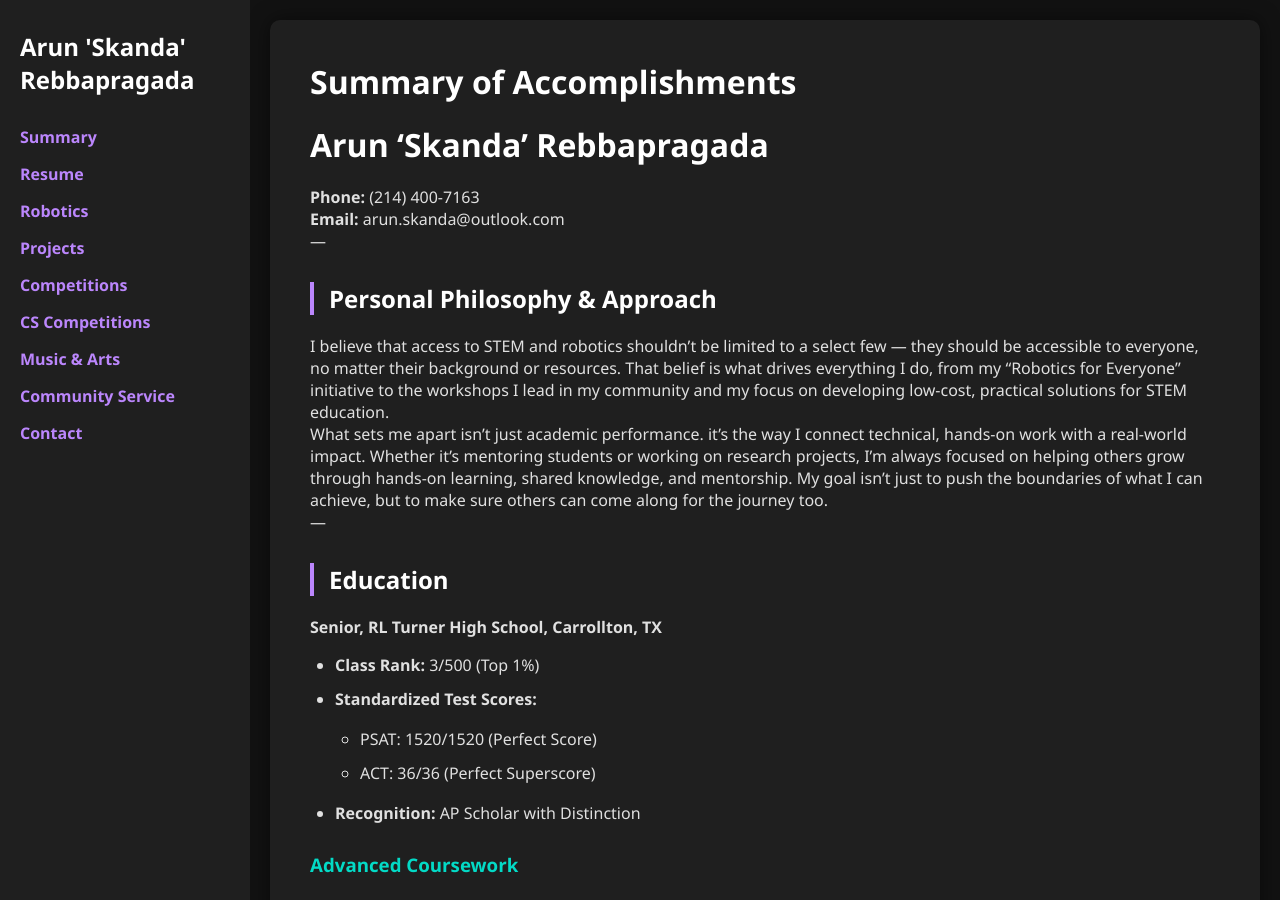
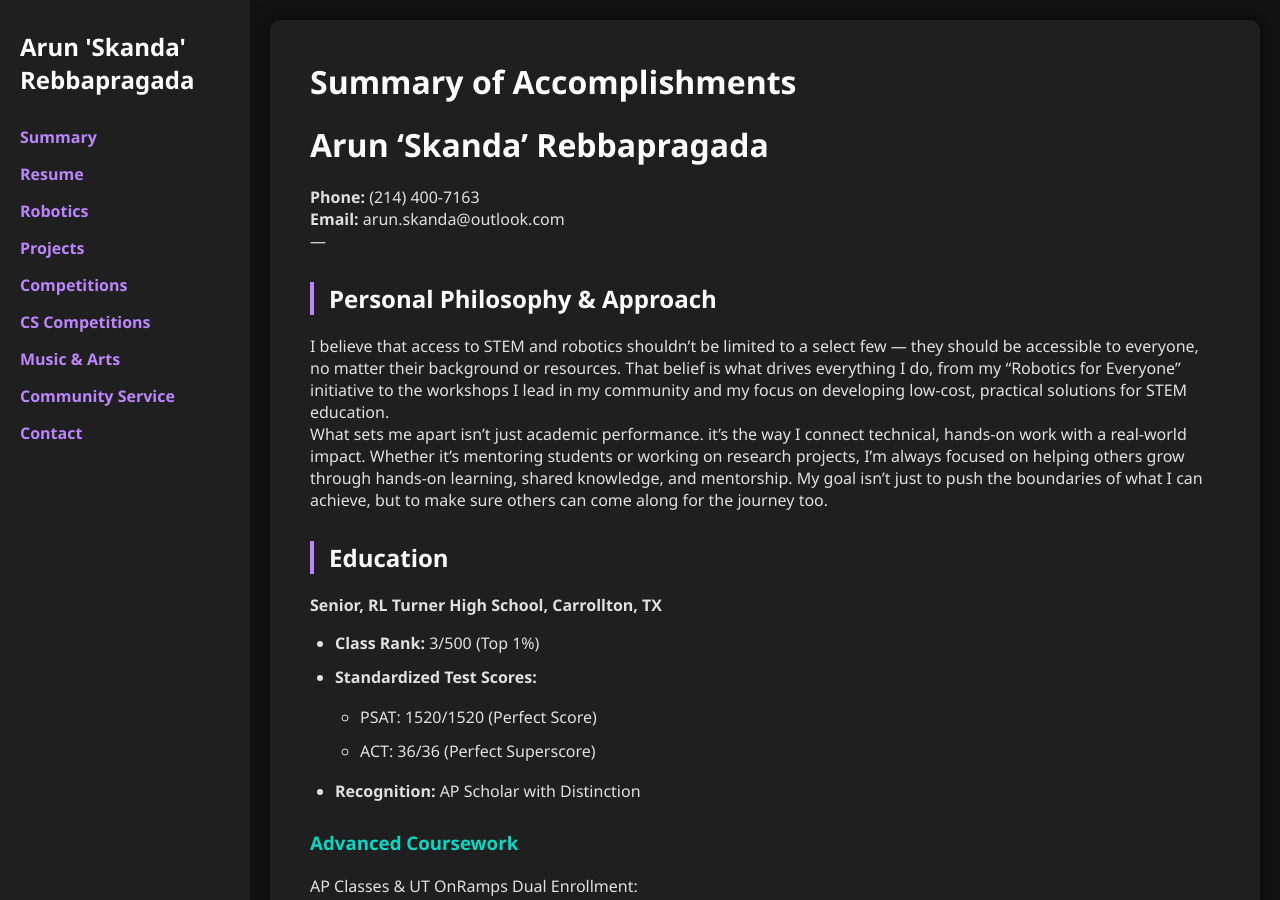
Before and after one commit to skandacode/skandacode.github.io, a Jekyll site: the page built from summary.md, in a window 1280 px wide and 900 px high. Built offline with Jekyll 4.4.1, drawn with Linux system fonts in a browser that asks for light colours.

Commit message:
Update summary.md

```diff
--- a/summary.md
+++ b/summary.md
@@ -16,7 +16,6 @@ I believe that access to STEM and robotics shouldn’t be limited to a select fe
 
 What sets me apart isn’t just academic performance. it's the way I connect technical, hands-on work with a real-world impact. Whether it’s mentoring students or working on research projects, I’m always focused on helping others grow through hands-on learning, shared knowledge, and mentorship. My goal isn’t just to push the boundaries of what I can achieve, but to make sure others can come along for the journey too.
 <br>
----
 
 ## Education
 
@@ -97,7 +96,6 @@ Designed, constructed, and presented a lunar rover featuring:
 
 *For detailed technical specifications, see my [complete projects page](projects.md)*
 <br>
----
 
 ## Professional Experience
 
@@ -116,8 +114,7 @@ Designed, constructed, and presented a lunar rover featuring:
 **Pattern Discovery and Machine Learning Laboratory**
 - **Vehicle Trajectory Prediction:** Developed and implemented a PyTorch-based Convolutional Neural Network to predict vehicle movement patterns with 83% accuracy
 - **Autonomous Vehicle Safety:** Created reinforcement learning algorithms to enable autonomous vehicles to avoid collisions by anticipating other vehicles' trajectories
-
----
+<br>
 
 ## Application Development Projects
 
@@ -132,7 +129,6 @@ Civic technology solution using GPS integration and automated reporting to strea
 ### Smart Container IoT System
 Raspberry Pi-based environmental monitoring solution for global cargo tracking, addressing temperature and humidity fluctuations in transit.
 <br>
----
 
 ## Competitive Robotics
 
```
